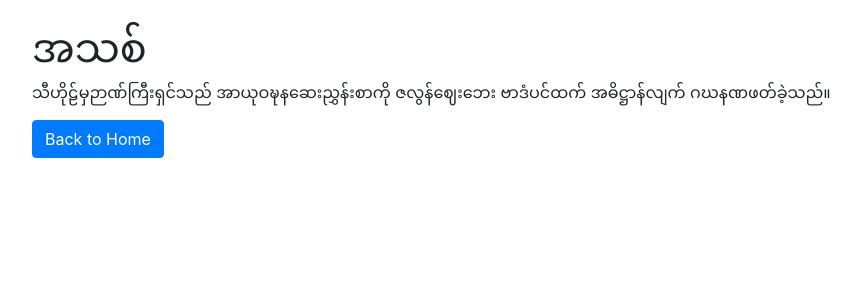
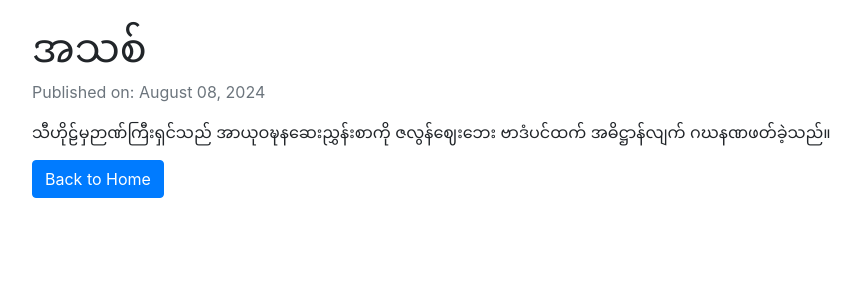
Before and after one commit to talwin/simple-blog-with-python-flask, a Flask app: page /post/2 in a window 1280 px wide. Shown: the part 56-356 px from the top of the page, without its empty margins (53-914 px from the left). Run offline with Flask 3, Linux system fonts and the light colour scheme; some libraries are stand-ins or nearby versions.

Commit message:
add date in posts/post

```diff
--- a/templates/index.html
+++ b/templates/index.html
@@ -6,6 +6,7 @@
     <div class="card mb-3">
         <div class="card-body">
             <h5 class="card-title">{{ post.title }}</h5>
+            <p class="card-text text-muted">Published on: {{ post.date_created.strftime('%B %d, %Y') }}</p>
             <p class="card-text">{{ post.content[:100] }}...</p>
             <a href="/post/{{ post.id }}" class="btn btn-primary">Read More</a>
 
--- a/templates/post.html
+++ b/templates/post.html
@@ -1,6 +1,7 @@
 {% extends 'base.html' %}
 {% block content %}
 <h1>{{ post.title }}</h1>
+<p class="text-muted">Published on: {{ post.date_created.strftime('%B %d, %Y') }}</p>
 <p>{{ post.content }}</p>
 <a href="/" class="btn btn-primary">Back to Home</a>
 {% endblock %}
```
